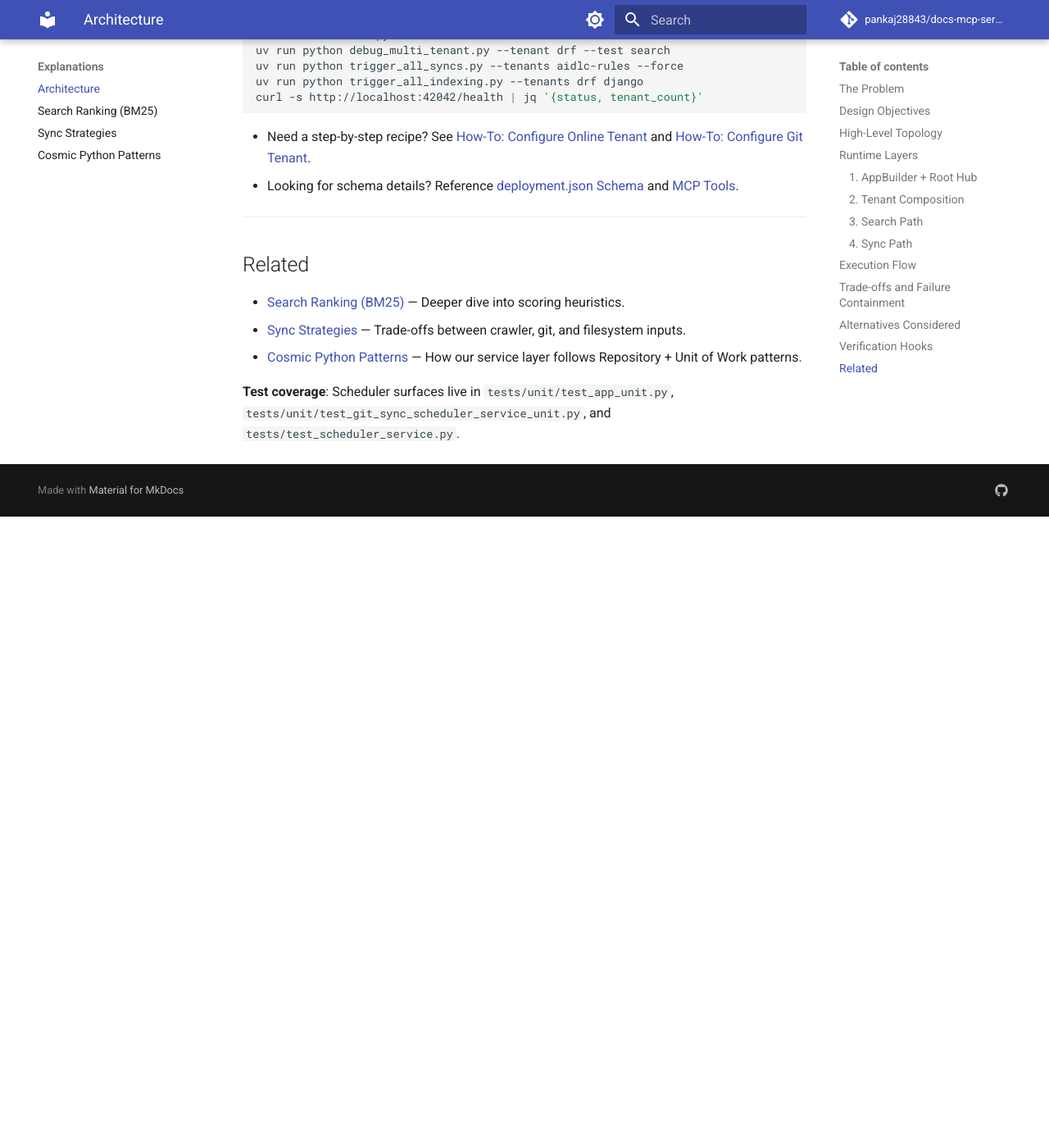
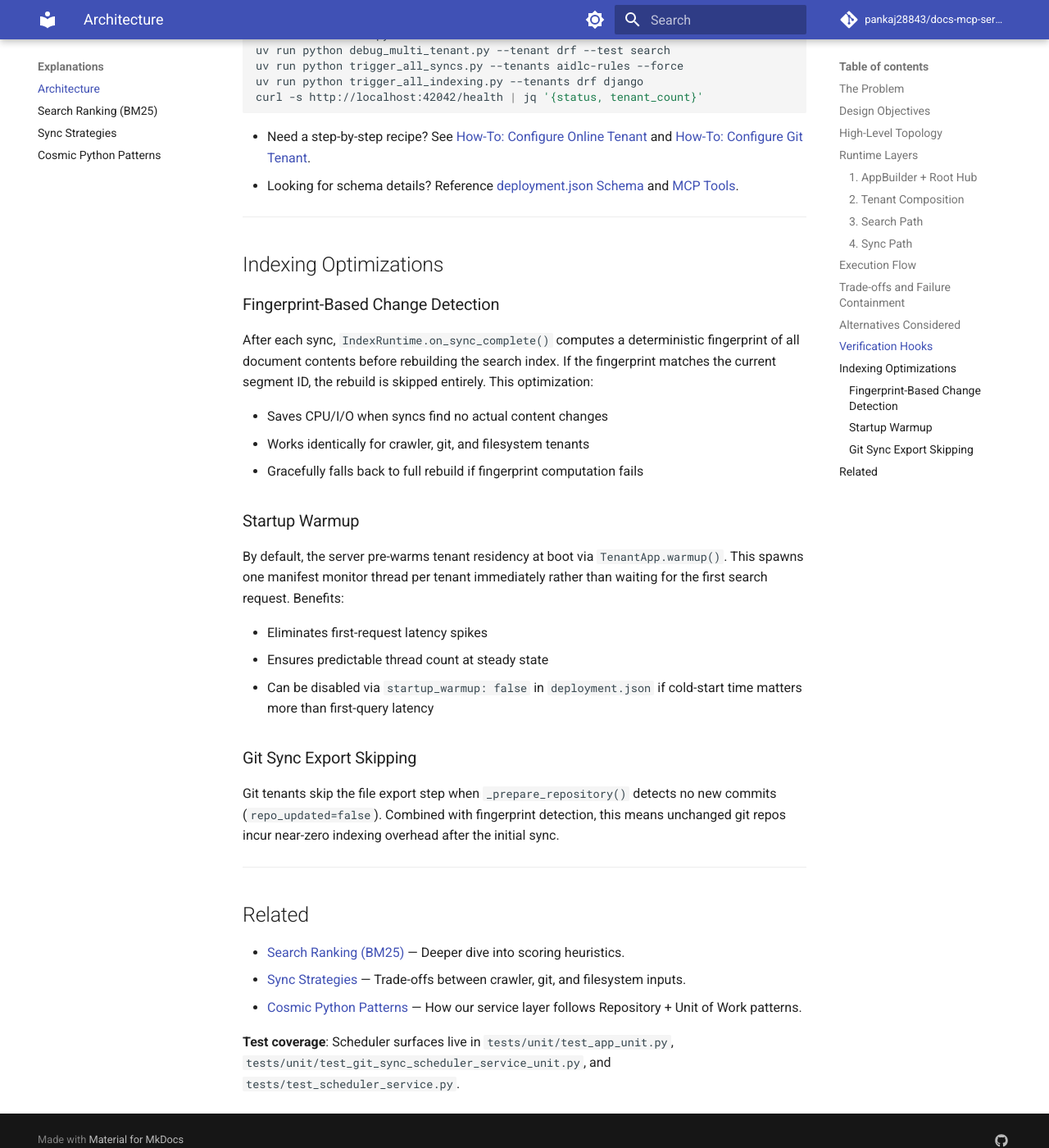
Before and after one commit to pankaj28843/docs-mcp-server, an MkDocs documentation site: the page built from docs/explanations/architecture.md, in a window 1280 px wide and 1400 px high, scrolled down 4776 px. Shown: the whole window at 82% size. Built offline with MkDocs 1.6.1 and Material for MkDocs 9.7.7, drawn with Linux system fonts in a browser that asks for light colours; comment, search, counter and statistics services are not loaded; before the commit the page ends 5406 px from its top, so only the background shows below that.

Commit message:
docs(architecture): document indexing optimizations
Phase 5.2: Update architecture docs to explain:
- Fingerprint-based change detection in IndexRuntime
- Startup warmup phase via TenantApp.warmup()
- Git sync export skipping when repo unchanged

These optimizations reduce CPU/I/O for unchanged content and
eliminate first-request latency spikes.

```diff
--- a/docs/explanations/architecture.md
+++ b/docs/explanations/architecture.md
@@ -159,6 +159,30 @@ curl -s http://localhost:42042/health | jq '{status, tenant_count}'
 
 ---
 
+## Indexing Optimizations
+
+### Fingerprint-Based Change Detection
+
+After each sync, `IndexRuntime.on_sync_complete()` computes a deterministic fingerprint of all document contents before rebuilding the search index. If the fingerprint matches the current segment ID, the rebuild is skipped entirely. This optimization:
+
+- Saves CPU/I/O when syncs find no actual content changes
+- Works identically for crawler, git, and filesystem tenants
+- Gracefully falls back to full rebuild if fingerprint computation fails
+
+### Startup Warmup
+
+By default, the server pre-warms tenant residency at boot via `TenantApp.warmup()`. This spawns one manifest monitor thread per tenant immediately rather than waiting for the first search request. Benefits:
+
+- Eliminates first-request latency spikes
+- Ensures predictable thread count at steady state
+- Can be disabled via `startup_warmup: false` in `deployment.json` if cold-start time matters more than first-query latency
+
+### Git Sync Export Skipping
+
+Git tenants skip the file export step when `_prepare_repository()` detects no new commits (`repo_updated=false`). Combined with fingerprint detection, this means unchanged git repos incur near-zero indexing overhead after the initial sync.
+
+---
+
 ## Related
 
 - [Search Ranking (BM25)](search-ranking.md) — Deeper dive into scoring heuristics.
```
